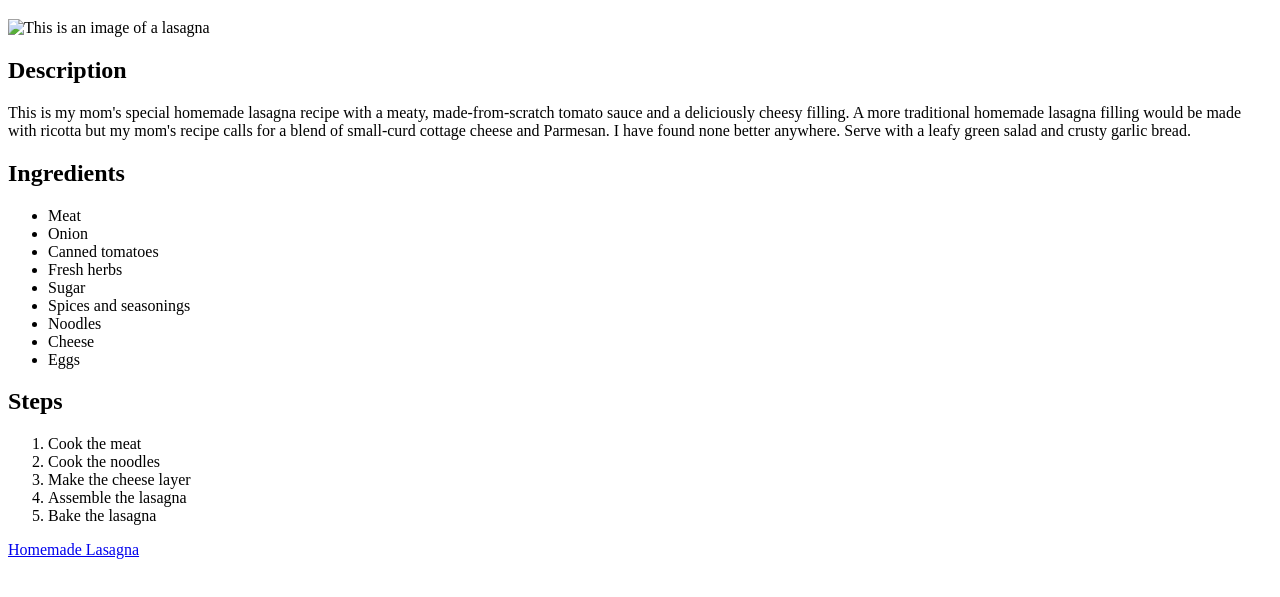
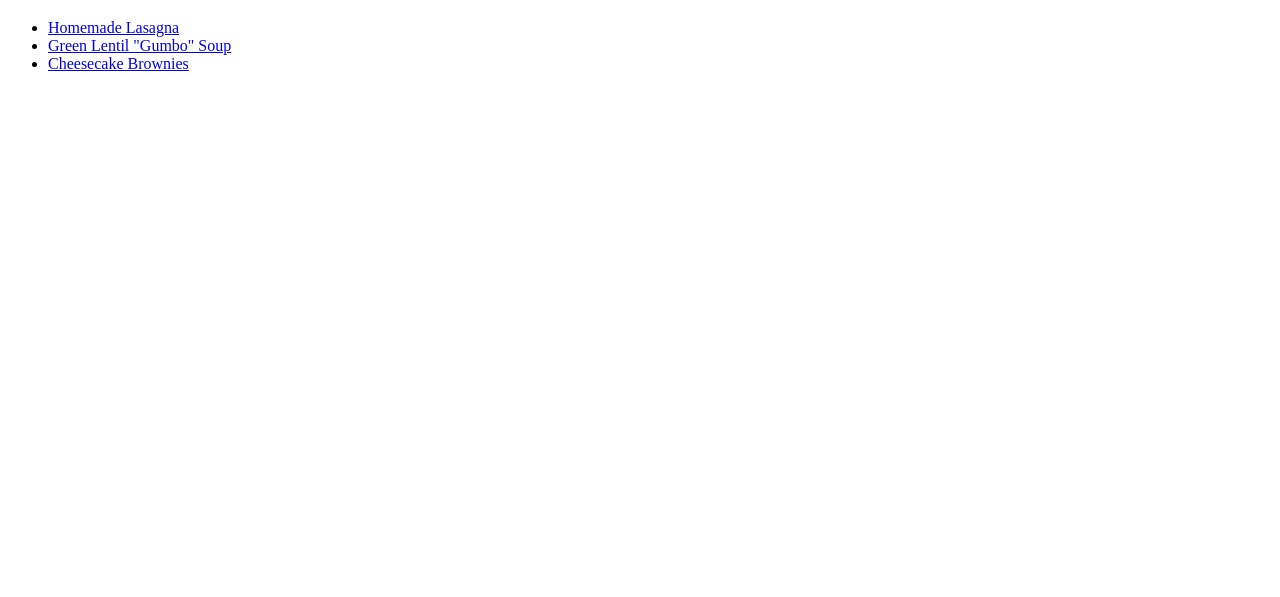
Before and after one commit to MoonlightCharm/odin-recipes, a plain HTML site: page index.html in a window 1280 px wide. Shown: the part 61-658 px from the top of the page. Drawn offline with Linux system fonts and the light colour scheme.

Commit message:
Fully complete the project
Added the finishing touches to the project

```diff
--- a/index.html
+++ b/index.html
@@ -9,33 +9,11 @@
 
 <body>
     <h1>Odin Recipes</h1>
-    <img src="./images/lasagna.jpg" alt="This is an image of a lasagna">
-    <h2>Description</h2>
-    <p>This is my mom's special homemade lasagna recipe with a meaty, made-from-scratch tomato sauce and a deliciously
-        cheesy filling. A more traditional homemade lasagna filling would be made with ricotta but my mom's recipe calls
-        for a blend of small-curd cottage cheese and Parmesan. I have found none better anywhere. Serve with a leafy
-        green salad and crusty garlic bread.</p>
-    <h2>Ingredients</h2>
     <ul>
-        <li>Meat</li>
-        <li>Onion</li>
-        <li>Canned tomatoes</li>
-        <li>Fresh herbs</li>
-        <li>Sugar</li>
-        <li>Spices and seasonings</li>
-        <li>Noodles</li>
-        <li>Cheese</li>
-        <li>Eggs</li>
+        <li><a href="./recipes/lasagna.html">Homemade Lasagna</a></li>
+        <li><a href="./recipes/gumbo.html">Green Lentil "Gumbo" Soup</a></li>
+        <li><a href="./recipes/brownies.html">Cheesecake Brownies</a></li>
     </ul>
-    <h2>Steps</h2>
-    <ol>
-        <li>Cook the meat</li>
-        <li>Cook the noodles</li>
-        <li>Make the cheese layer</li>
-        <li>Assemble the lasagna</li>
-        <li>Bake the lasagna</li>
-    </ol>
-    <a href="recipes/lasagna.html">Homemade Lasagna</a>
 </body>
 
 </html>
```
